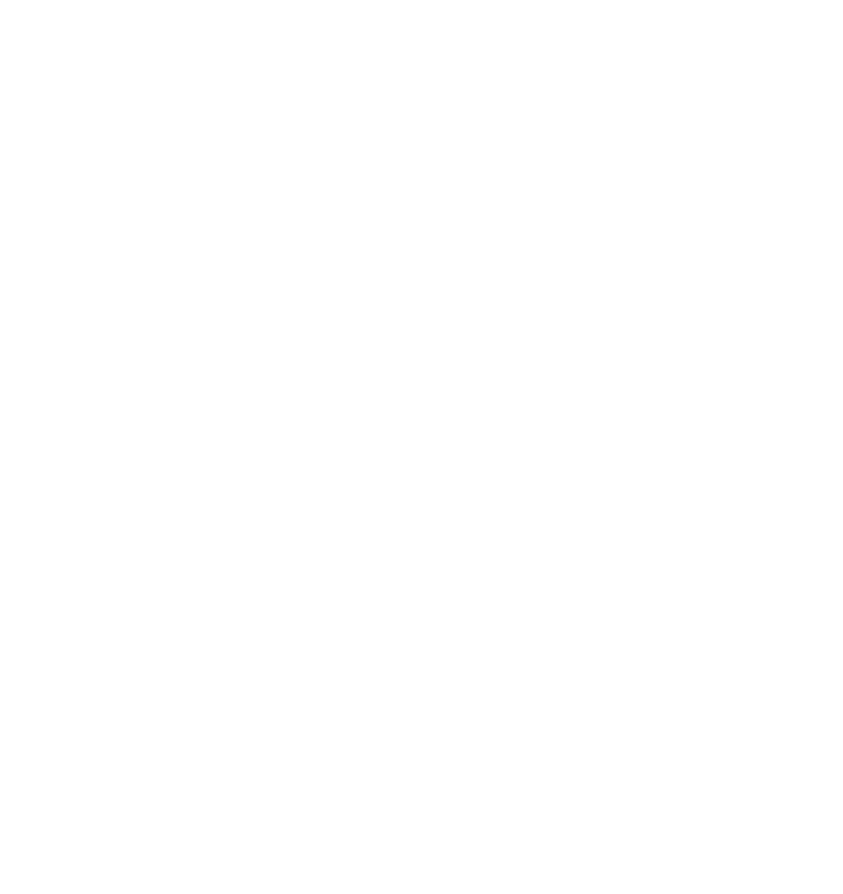
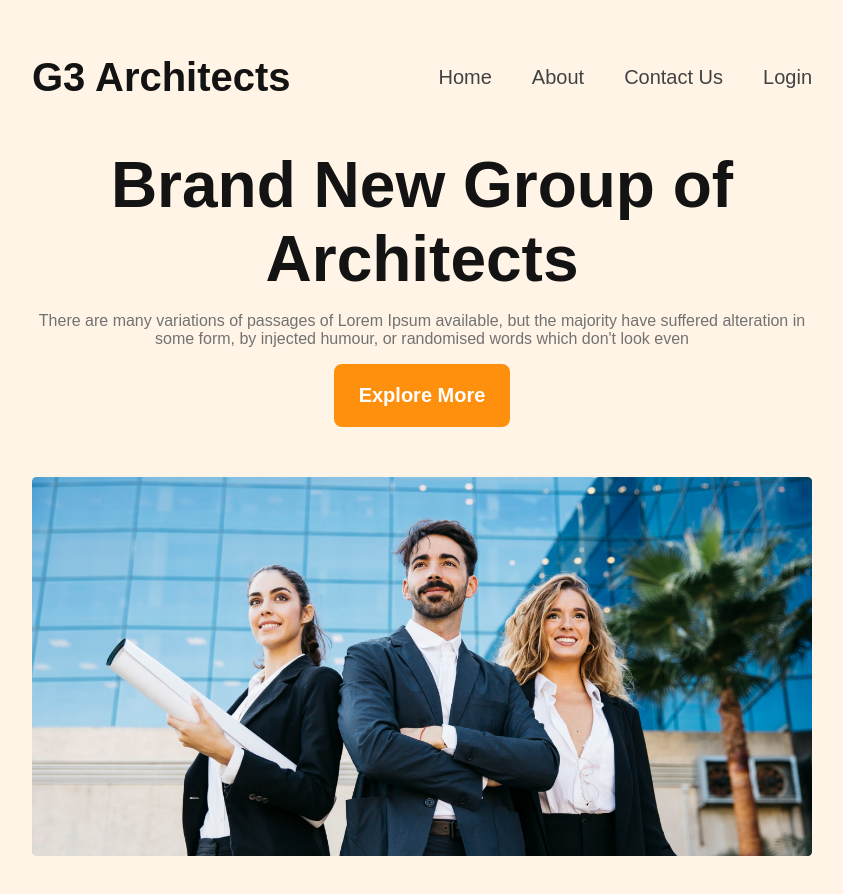
Before and after one commit to AbuRaihan32/g3-architects-website, a plain HTML site: page index.html in a window 1280 px wide. Shown: the whole page, without its empty margins (218-1061 px from the left). Before the commit the page ends 800 px from the top, so only its background shows below. Drawn offline with Linux system fonts and the light colour scheme.

Commit message:
added banner section

```diff
--- a/index.html
+++ b/index.html
@@ -8,6 +8,34 @@
     <link rel="stylesheet" href="style/style.css">
 </head>
 <body>
+    <header>
+        <nav>
+            <h3 class="title-primry">G3 Architects</h3>
+            <ul>
+                <li><a href="">Home</a></li>
+                <li><a href="">About</a></li>
+                <li><a href="">Contact Us</a></li>
+                <li><a href="">Login</a></li>
+            </ul>
+        </nav>
 
+
+        <div class="banner-content">
+            <h1 class="banner-title">Brand New Group of Architects </h1>
+            <p class="description-primry">
+                There are many variations of passages of Lorem Ipsum available, but the majority have suffered alteration in <br> some form, by injected humour, or randomised words which don't look even
+            </p>
+            <button class="btn-primry">Explore More</button>
+            <img src="images/banner.png" alt="">
+        </div>
+    </header>
+
+    <main>
+
+    </main>
+
+    <footer>
+
+    </footer>
 </body>
 </html>
--- a/style/style.css
+++ b/style/style.css
@@ -0,0 +1,138 @@
+@import url('https://fonts.googleapis.com/css2?family=Hind:wght@400;500;600;700&family=Inter:wght@100..900&family=Merriweather:ital,wght@0,300;0,400;0,700;0,900;1,300;1,400;1,700;1,900&family=Open+Sans:ital,wght@0,300;0,400;0,600;0,700;0,800;1,400;1,500&family=Work+Sans:ital,wght@0,100..900;1,100..900&display=swap')
+/* start shared styles here */
+
+* {
+    margin: 0;
+    padding: 0;
+}
+
+body {
+    font-family: "Work Sans", sans-serif;
+    max-width: 1920px;
+    margin: 0 auto;
+}
+
+.description-primry {
+    color: #727272;
+    font-size: 1rem;
+    font-weight: 400;
+}
+
+.btn-primry {
+    color: #FFF;
+    font-size: 20px;
+    font-weight: 600;
+    border-radius: 8px;
+    background: #FF900E;
+    padding: 20px 25px;
+    border: none;
+    margin-bottom: 50px;
+}
+
+.title-primry {
+    color: #131313;
+    font-size: 2.5rem;
+    font-weight: 700;
+    margin: 0;
+}
+
+/* start header styles here */
+
+header {
+    padding: 50px 250px;
+    background: rgba(255, 144, 14, 0.10);
+}
+
+
+
+
+/* start nav styles here */
+
+nav {
+    display: flex;
+    justify-content: space-between;
+    align-items: center;
+}
+
+nav>ul {
+    display: flex;
+    gap: 40px;
+}
+
+nav>ul>li {
+    list-style-type: none;
+}
+
+nav>ul>li>a {
+    text-decoration: none;
+    color: #424242;
+    font-size: 1.25rem;
+    font-weight: 500;
+}
+
+/* start banner styles here */
+.banner-content {
+    text-align: center;
+}
+
+.banner-title {
+    color:#131313;
+    font-size: 4rem;
+    font-weight: 700;
+    margin-bottom: 0;
+}
+.banner-content>img{
+    width: 100%;
+    height: 100%;
+}
+
+
+
+
+
+
+
+
+
+
+
+
+
+/* start mobile device style here */
+
+@media screen and (max-width:576px) {
+    header {
+        padding: 20px 10px;
+    }
+
+    nav {
+        flex-direction: column;
+    }
+    .banner-title {
+        font-size: 3rem;
+    }
+
+    nav>ul {
+        padding-left: 0;
+        gap: 25px;
+    }
+}
+
+
+
+/* start medium device style here */
+
+@media screen and (min-width:576px) and (max-width:992px) {
+    header {
+        padding: 20px 10px;
+    }
+
+    nav {
+        flex-direction: column;
+    }
+
+    nav>ul {
+        padding-left: 0;
+        gap: 70px;
+    }
+}
```
